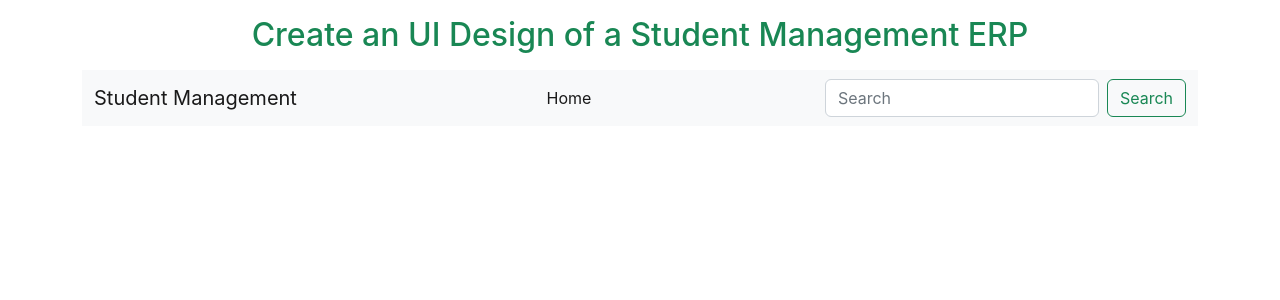
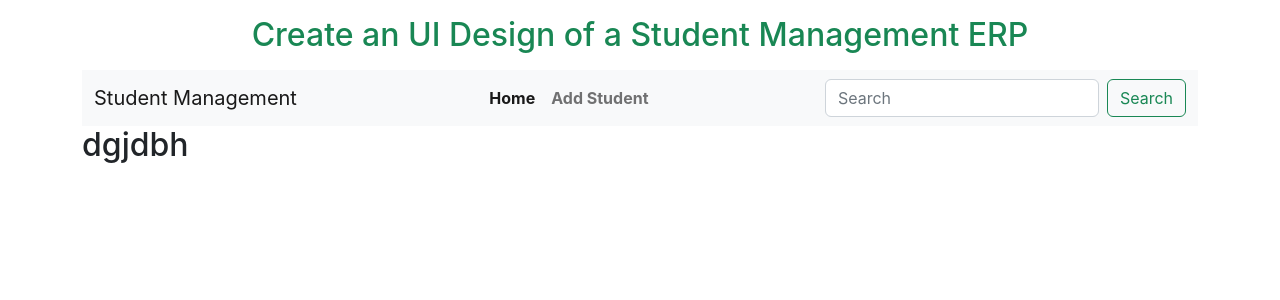
Before and after one commit to naimulislamshakil/Technoboot-cliend, a React (Create React App) app: page /add_student in a window 1280 px wide. Shown: the top 300 px of the page. Built offline with nearby package versions, Linux system fonts and the light colour scheme.

Commit message:
show all student

```diff
--- a/src/App.js
+++ b/src/App.js
@@ -2,6 +2,7 @@ import "./App.css";
 import Navbar from "./Component/Navbar/Navbar";
 import { Routes, Route } from "react-router-dom";
 import Home from "./Component/Home/Home";
+import AddStudent from "./Component/Home/AddStudent";
 
 function App() {
   return (
@@ -12,6 +13,7 @@ function App() {
       <Navbar></Navbar>
       <Routes>
         <Route path="/" element={<Home />}></Route>
+        <Route path="/add_student" element={<AddStudent />}></Route>
       </Routes>
     </div>
   );
--- /dev/null
+++ b/src/Component/Home/AddStudent.js
@@ -0,0 +1,11 @@
+import React from "react";
+
+const AddStudent = () => {
+  return (
+    <div>
+      <h2>dgjdbh</h2>
+    </div>
+  );
+};
+
+export default AddStudent;
--- a/src/Component/Home/Home.js
+++ b/src/Component/Home/Home.js
@@ -23,13 +23,29 @@ const Home = () => {
             </tr>
           </thead>
           <tbody>
-            <tr>
-              <th scope="row">1</th>
-              <td>Mark</td>
-              <td>Otto</td>
-              <td>@mdo</td>
-              <td>@mdo</td>
-            </tr>
+            {students.map((student, index) => (
+              <tr>
+                <th scope="row">{index + 1}</th>
+                <td>{student.name}</td>
+                <td>{student.email}</td>
+                <td>{student.phone}</td>
+                <td>
+                  {
+                    <>
+                      <button class="btn btn-outline-success me-2 mb-2 ">
+                        EDIT
+                      </button>
+                      <button class="btn btn-outline-warning me-2 mb-2">
+                        UPDATE
+                      </button>
+                      <button class="btn btn-outline-danger me-2 mb-2">
+                        DELETE
+                      </button>
+                    </>
+                  }
+                </td>
+              </tr>
+            ))}
           </tbody>
         </table>
       </div>
--- a/src/Component/Navbar/Navbar.js
+++ b/src/Component/Navbar/Navbar.js
@@ -23,8 +23,21 @@ const Navbar = () => {
             </Link>
             <ul class="navbar-nav mx-auto mb-2 mb-lg-0">
               <li class="nav-item">
-                <Link class="nav-link active" aria-current="page" to="/">
+                <Link
+                  class="nav-link active fw-bold"
+                  aria-current="page"
+                  to="/"
+                >
                   Home
+                </Link>
+              </li>
+              <li class="nav-item">
+                <Link
+                  class="nav-link fw-bold"
+                  aria-current="page"
+                  to="/add_student"
+                >
+                  Add Student
                 </Link>
               </li>
             </ul>
```
